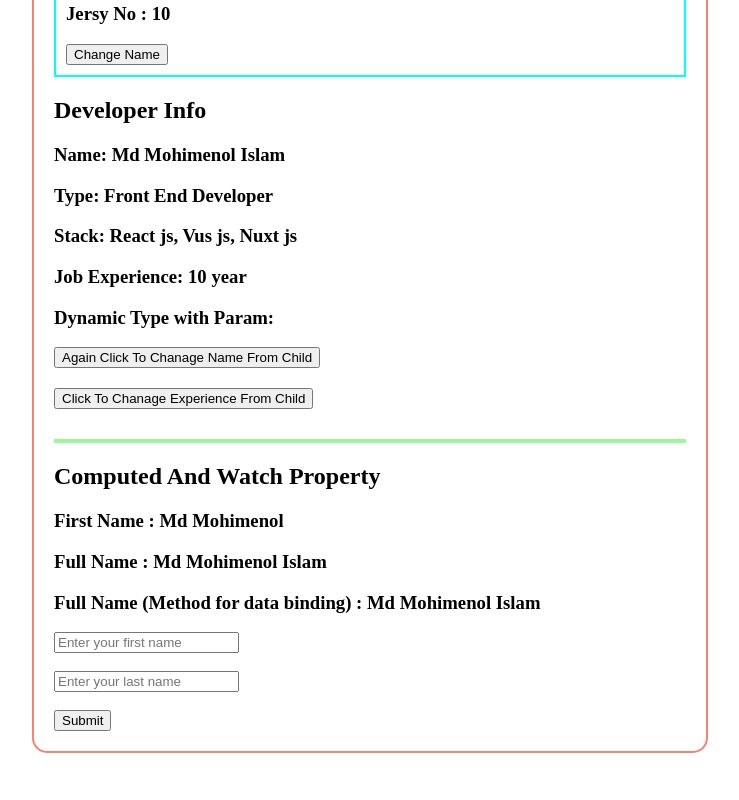
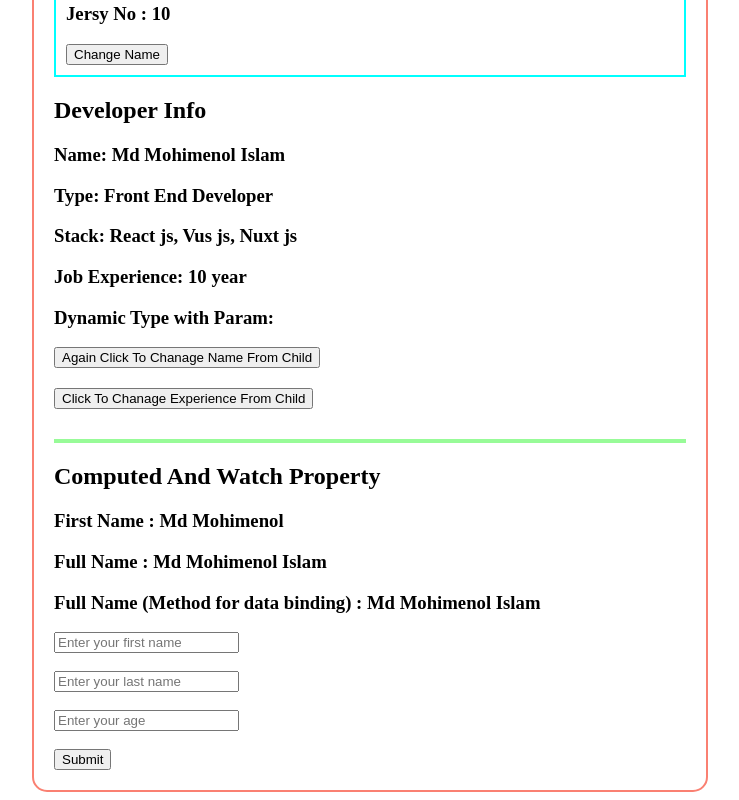
Before and after one commit to Mohimenol-Islam-Munna/VUE-JS, a Vue app in the folder cli/all_core_concept/: page / in a window 1280 px wide. Shown: the part 572-1372 px from the top of the page, without its empty margins (270-1009 px from the left). Before the commit the page ends 1333 px from the top, so only its background shows below. Built offline with nearby package versions, Linux system fonts and the light colour scheme.

Commit message:
computed property

```diff
--- a/cli/all_core_concept/src/components/ComputedAndWatch.vue
+++ b/cli/all_core_concept/src/components/ComputedAndWatch.vue
@@ -5,6 +5,7 @@ export default {
       firstName: "Md Mohimenol",
       lastName: "Islam",
       fullName: "Munna",
+      age: 26,
     };
   },
 
@@ -14,22 +15,28 @@ export default {
     },
   },
 
+  computed: {
+    fullNameHandler() {
+      console.log("full name handler ::");
+      this.fullName = this.firstName + " " + this.lastName;
+      return this.fullName;
+    },
+  },
+
   methods: {
     firstNameHandler(event) {
-      console.log("first name handler ::", event.target.value);
+      // console.log("first name handler ::", event.target.value);
       this.firstName = event.target.value;
     },
 
     lastNameHandler(event) {
-      console.log("last name handler ::");
-      console.log("last name handler ::", event.target.value);
+      // console.log("last name handler ::", event.target.value);
       this.lastName = event.target.value;
     },
 
-    fullNameHandler() {
-      // console.log("full name handler ::");
-      this.fullName = this.firstName + " " + this.lastName;
-      return this.fullName;
+    ageHandler(event) {
+      console.log("age handler ::");
+      this.age = event.target.value;
     },
   },
 };
@@ -42,7 +49,7 @@ export default {
     <h3>First Name : {{ firstName }}</h3>
 
     <h3>Full Name : {{ fullName }}</h3>
-    <h3>Full Name (Method for data binding) : {{ fullNameHandler() }}</h3>
+    <h3>Full Name (Method for data binding) : {{ fullNameHandler }}</h3>
 
     <div>
       <input
@@ -59,6 +66,14 @@ export default {
         placeholder="Enter your last name"
       /><br />
       <br />
+
+      <input
+        type="number"
+        name="age"
+        @input="ageHandler"
+        placeholder="Enter your age"
+      /><br />
+      <br />
       <button type="submit">Submit</button>
     </div>
   </div>
```
